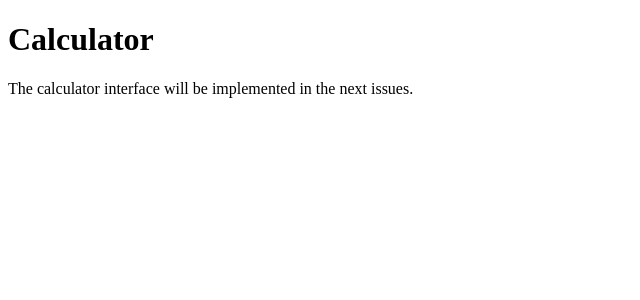
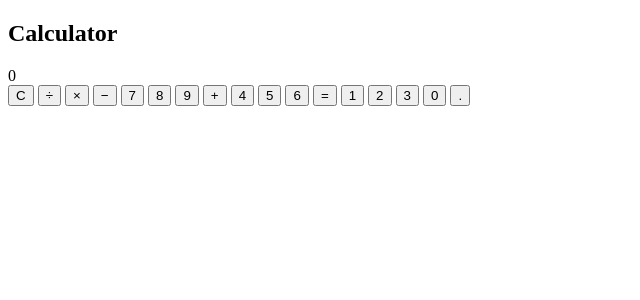
Before and after one commit to mtplayground/Alex-Hou-2024-test-3, a Flask app: page / in a window 1280 px wide. Shown: the top 300 px of the page, without its empty margins (0-640 px from the left). Run offline with Flask 3, Linux system fonts and the light colour scheme.

Commit message:
feat: Build calculator HTML markup

```diff
--- a/app/templates/index.html
+++ b/app/templates/index.html
@@ -6,9 +6,57 @@
     <title>Calculator</title>
   </head>
   <body>
-    <main>
-      <h1>Calculator</h1>
-      <p>The calculator interface will be implemented in the next issues.</p>
+    <main class="calculator-page">
+      <section class="calculator" aria-label="Calculator">
+        <header class="calculator-header">
+          <h1>Calculator</h1>
+        </header>
+
+        <output
+          id="calculator-display"
+          class="calculator-display"
+          aria-live="polite"
+          aria-atomic="true"
+        >
+          0
+        </output>
+
+        <div class="calculator-keypad" aria-label="Calculator controls">
+          <button type="button" class="calculator-button calculator-button-clear" data-action="clear">
+            C
+          </button>
+          <button type="button" class="calculator-button calculator-button-operator" data-action="operator" data-value="divide" aria-label="Divide">
+            ÷
+          </button>
+          <button type="button" class="calculator-button calculator-button-operator" data-action="operator" data-value="multiply" aria-label="Multiply">
+            ×
+          </button>
+          <button type="button" class="calculator-button calculator-button-operator" data-action="operator" data-value="subtract" aria-label="Subtract">
+            −
+          </button>
+
+          <button type="button" class="calculator-button" data-action="digit" data-value="7">7</button>
+          <button type="button" class="calculator-button" data-action="digit" data-value="8">8</button>
+          <button type="button" class="calculator-button" data-action="digit" data-value="9">9</button>
+          <button type="button" class="calculator-button calculator-button-operator" data-action="operator" data-value="add" aria-label="Add">
+            +
+          </button>
+
+          <button type="button" class="calculator-button" data-action="digit" data-value="4">4</button>
+          <button type="button" class="calculator-button" data-action="digit" data-value="5">5</button>
+          <button type="button" class="calculator-button" data-action="digit" data-value="6">6</button>
+          <button type="button" class="calculator-button calculator-button-equals" data-action="equals">
+            =
+          </button>
+
+          <button type="button" class="calculator-button" data-action="digit" data-value="1">1</button>
+          <button type="button" class="calculator-button" data-action="digit" data-value="2">2</button>
+          <button type="button" class="calculator-button" data-action="digit" data-value="3">3</button>
+
+          <button type="button" class="calculator-button calculator-button-zero" data-action="digit" data-value="0">0</button>
+          <button type="button" class="calculator-button" data-action="decimal" data-value=".">.</button>
+        </div>
+      </section>
     </main>
   </body>
 </html>
```
